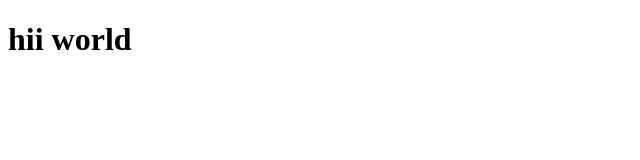
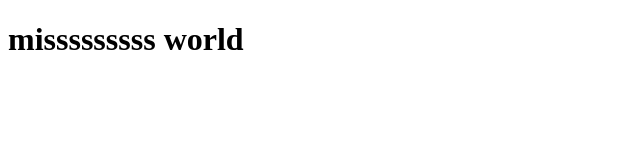
Before and after one commit to saqeeb05n/mini-mehaboob, a plain HTML site: page index.html in a window 1280 px wide. Shown: the whole page, without its empty margins (0-640 px from the left). Drawn offline with Linux system fonts and the light colour scheme.

Commit message:
hujujuj
hwiidi

```diff
--- a/index.html
+++ b/index.html
@@ -7,6 +7,6 @@
     <title>Document</title>
 </head>
 <body>
-    <h1>hii world</h1>
+    <h1>misssssssss world</h1>
 </body>
 </html>
```
